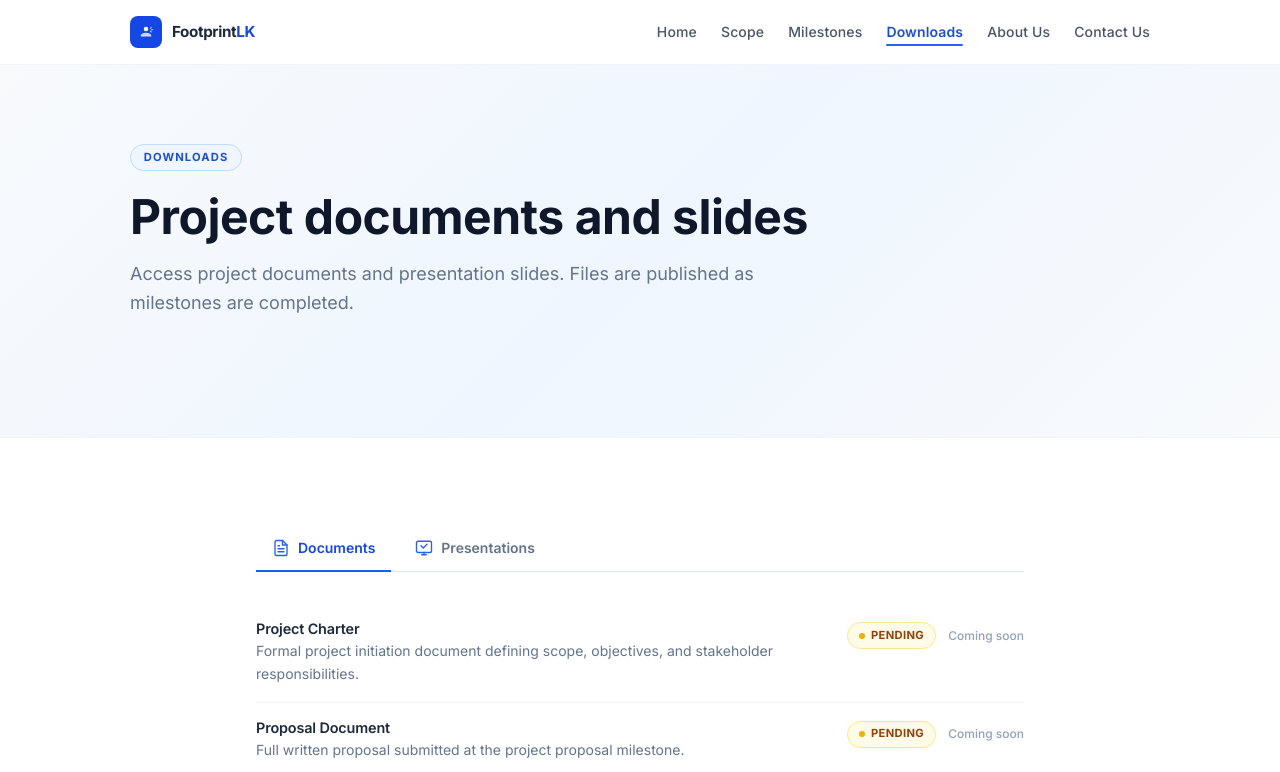
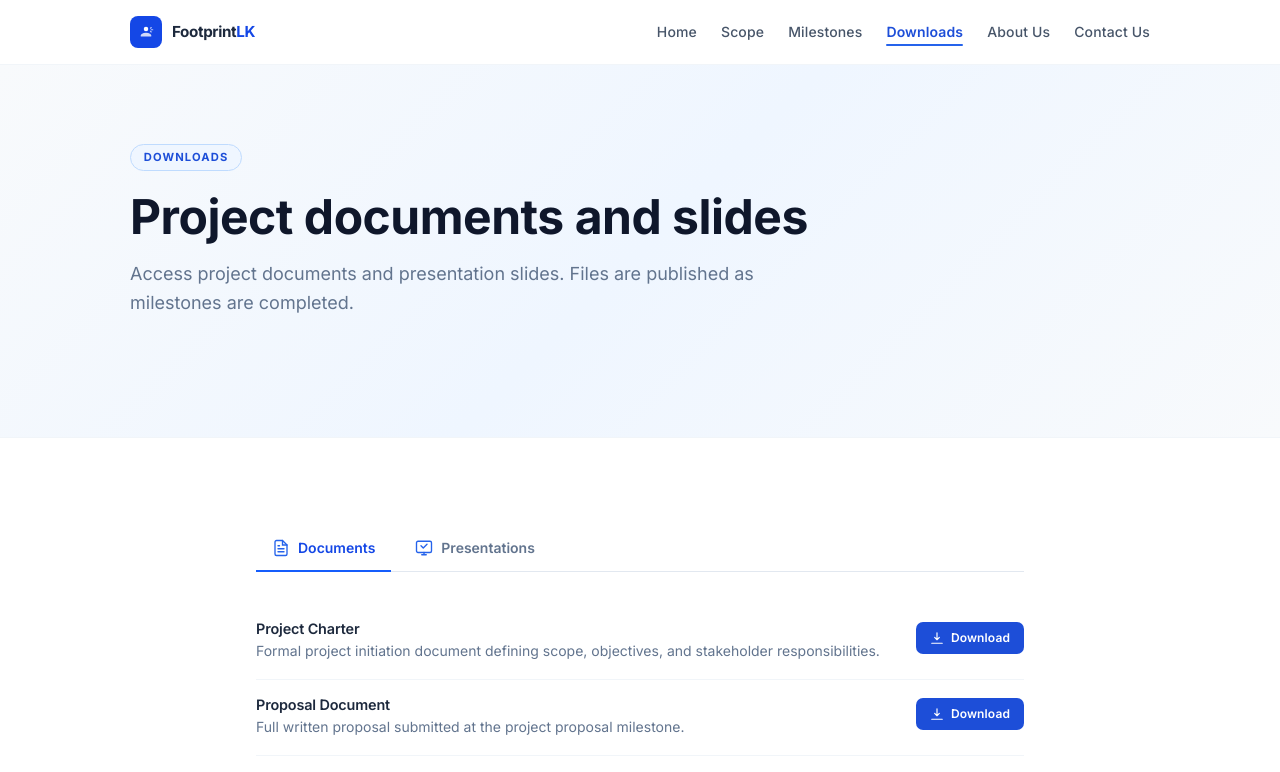
Before and after one commit to justdsn/RPWebsite, a React (Vite) app: page /downloads in a window 1280 px wide. Shown: the top 772 px of the page. Built offline with nearby package versions, Linux system fonts and the light colour scheme.

Commit message:
Remove all user-visible em dashes to improve text naturalness

```diff
--- a/src/components/Navbar.tsx
+++ b/src/components/Navbar.tsx
@@ -40,7 +40,7 @@ export default function Navbar() {
           <Link
             to="/"
             className="flex items-center gap-2.5 group"
-            aria-label="FootprintLK — Home"
+            aria-label="FootprintLK - Home"
             onClick={() => setOpen(false)}
           >
             <div
--- a/src/data/content.ts
+++ b/src/data/content.ts
@@ -28,7 +28,7 @@ export const homeWhyMatters = [
   {
     title: "Multilingual Identity Reality",
     description:
-      "Sri Lankan names exist in Sinhala script, English transliterations, and romanized variants — standard tools miss cross-variant matches.",
+      "Sri Lankan names exist in Sinhala script, English transliterations, and romanized variants. Standard tools miss cross-variant matches.",
   },
 ];
 
@@ -38,7 +38,7 @@ export const homeCapabilities = [
     label: "01",
     title: "Facial Exposure Detection",
     description:
-      "Detect and match faces across public web sources using MTCNN, FaceNet embeddings, and FAISS similarity search — with privacy-first data handling.",
+      "Detect and match faces across public web sources using MTCNN, FaceNet embeddings, and FAISS similarity search, with privacy-first data handling.",
     tag: "OSINT + Privacy Research",
   },
   {
@@ -46,7 +46,7 @@ export const homeCapabilities = [
     label: "02",
     title: "Social Media Footprint Analysis",
     description:
-      "Collect and analyze public social media data for impersonation signals, PII exposure, username correlation, and NER — with Sinhala/English transliteration support.",
+      "Collect and analyze public social media data for impersonation signals, PII exposure, username correlation, and NER, with Sinhala/English transliteration support.",
     tag: "OSINT Analysis",
   },
   {
@@ -54,7 +54,7 @@ export const homeCapabilities = [
     label: "03",
     title: "Data Breach Analysis",
     description:
-      "Check whether identifiers appear in known breach datasets. Framed as awareness and education — not as a surveillance tool.",
+      "Check whether identifiers appear in known breach datasets. Framed as awareness and education, not as a surveillance tool.",
     tag: "Awareness Tool",
   },
   {
@@ -79,7 +79,7 @@ export const scopeSections = [
     id: "literature-survey",
     title: "Literature Survey",
     placeholder:
-      "This section will present a comprehensive review of existing literature on OSINT methodologies, digital privacy frameworks, facial recognition systems, and social media analysis techniques — with particular attention to studies relevant to South Asian and Sri Lankan contexts. Content will be added here.",
+      "This section will present a comprehensive review of existing literature on OSINT methodologies, digital privacy frameworks, facial recognition systems, and social media analysis techniques, with particular attention to studies relevant to South Asian and Sri Lankan contexts. Content will be added here.",
   },
   {
     id: "research-gap",
@@ -163,34 +163,34 @@ export const milestones = [
 ];
 
 // ─── Downloads Page ───────────────────────────────────────────────────────────
+// HOW TO UPDATE: Replace the placeholder "#" links below with your Google Drive
+// sharing links. Use the format: "https://drive.google.com/file/d/YOUR_FILE_ID/view"
+// Make sure the Drive files are set to "Anyone with the link can view".
+
 export const documents = [
   {
     id: "charter",
     title: "Project Charter",
     description: "Formal project initiation document defining scope, objectives, and stakeholder responsibilities.",
-    status: "pending" as const,
-    link: null,
+    link: "#", // TODO: Replace with Google Drive link for Project Charter
   },
   {
     id: "proposal-doc",
     title: "Proposal Document",
     description: "Full written proposal submitted at the project proposal milestone.",
-    status: "pending" as const,
-    link: null,
+    link: "#", // TODO: Replace with Google Drive link for Proposal Document
   },
   {
     id: "checklist",
     title: "Check List Documents",
     description: "Milestone checklists and deliverable tracking documents.",
-    status: "pending" as const,
-    link: null,
+    link: "#", // TODO: Replace with Google Drive link for Check List Documents
   },
   {
     id: "final-doc",
     title: "Final Documents",
     description: "Complete research report, appendices, and supporting documentation.",
-    status: "pending" as const,
-    link: null,
+    link: "#", // TODO: Replace with Google Drive link for Final Documents
   },
 ];
 
@@ -199,29 +199,25 @@ export const presentations = [
     id: "proposal-slides",
     title: "Proposal Presentation",
     description: "Slides presented at the Project Proposal milestone assessment.",
-    status: "pending" as const,
-    link: null,
+    link: "#", // TODO: Replace with Google Drive link for Proposal Presentation
   },
   {
     id: "pp1-slides",
     title: "Progress Presentation 1",
     description: "Slides from the first progress review presented to the panel.",
-    status: "pending" as const,
-    link: null,
+    link: "#", // TODO: Replace with Google Drive link for Progress Presentation 1
   },
   {
     id: "pp2-slides",
     title: "Progress Presentation 2",
     description: "Slides from the second progress review covering the integrated prototype.",
-    status: "pending" as const,
-    link: null,
+    link: "#", // TODO: Replace with Google Drive link for Progress Presentation 2
   },
   {
     id: "final-slides",
     title: "Final Presentation",
     description: "Slides used during the final assessment and system demonstration.",
-    status: "pending" as const,
-    link: null,
+    link: "#", // TODO: Replace with Google Drive link for Final Presentation
   },
 ];
 
--- a/src/pages/Contact.tsx
+++ b/src/pages/Contact.tsx
@@ -186,7 +186,7 @@ export default function Contact() {
                     </h3>
                     <p className="text-sm text-green-700 leading-relaxed">
                       Thank you for reaching out. This form is for demonstration
-                      purposes — in a production environment, your message would be
+                      purposes. In a production environment, your message would be
                       delivered to the research team.
                     </p>
                   </div>
--- a/src/pages/Downloads.tsx
+++ b/src/pages/Downloads.tsx
@@ -33,8 +33,7 @@ type DocItem = {
   id: string;
   title: string;
   description: string;
-  status: "available" | "pending";
-  link: string | null;
+  link: string;
 };
 
 function DocListItem({ item }: { item: DocItem }) {
@@ -45,34 +44,17 @@ function DocListItem({ item }: { item: DocItem }) {
         <p className="text-sm text-slate-500 leading-relaxed">{item.description}</p>
       </div>
       <div className="flex items-center gap-3 flex-shrink-0 pt-0.5">
-        <span
-          className={`status-pill ${
-            item.status === "available" ? "status-available" : "status-pending"
-          }`}
-          aria-label={`Status: ${item.status === "available" ? "Available" : "Pending"}`}
-        >
-          <span
-            aria-hidden="true"
-            className={`inline-block w-1.5 h-1.5 rounded-full ${
-              item.status === "available" ? "bg-green-500" : "bg-yellow-500"
-            }`}
-          />
-          {item.status === "available" ? "Available" : "Pending"}
-        </span>
-
-        {item.status === "available" && item.link ? (
+        {/* Download button — links to Google Drive */}
         <a
           href={item.link}
+          target="_blank"
+          rel="noopener noreferrer"
           className="btn-primary py-1.5 px-3 text-xs"
-            download
           aria-label={`Download ${item.title}`}
         >
           <IconDownload />
           Download
         </a>
-        ) : (
-          <span className="text-xs text-slate-400 font-medium">Coming soon</span>
-        )}
       </div>
     </li>
   );
--- a/src/pages/NotFound.tsx
+++ b/src/pages/NotFound.tsx
@@ -15,7 +15,7 @@ export default function NotFound() {
           <path d="M12 8v4M12 16h.01" stroke="#2563eb" strokeWidth="2" strokeLinecap="round" />
         </svg>
       </div>
-      <p className="text-xs font-bold text-blue-600 uppercase tracking-widest mb-3">404 — Page Not Found</p>
+      <p className="text-xs font-bold text-blue-600 uppercase tracking-widest mb-3">404 - Page Not Found</p>
       <h1 className="text-2xl sm:text-3xl font-bold text-slate-900 mb-4">
         This page does not exist
       </h1>
--- a/src/pages/Scope.tsx
+++ b/src/pages/Scope.tsx
@@ -33,7 +33,7 @@ export default function Scope() {
           <SectionHeader
             tag="Research Scope"
             title="Project Scope"
-            subtitle="A structured overview of the research scope for FootprintLK — covering literature, objectives, methodology, and technologies. Content will be expanded as the project progresses."
+            subtitle="A structured overview of the research scope for FootprintLK, covering literature, objectives, methodology, and technologies. Content will be expanded as the project progresses."
             as="h1"
           />
         </div>
```
Also changed, not shown: src/components/Layout.tsx (+6 -6 lines), src/pages/Home.tsx (+6 -6 lines). Lines whose indentation alone changed are shown as unchanged.
